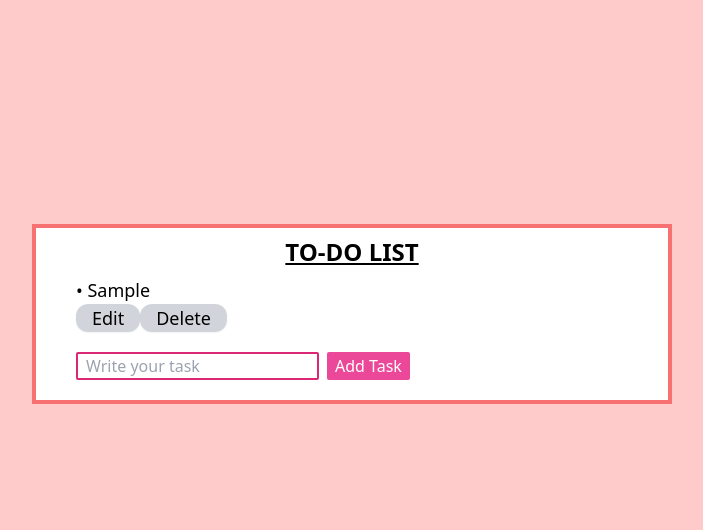
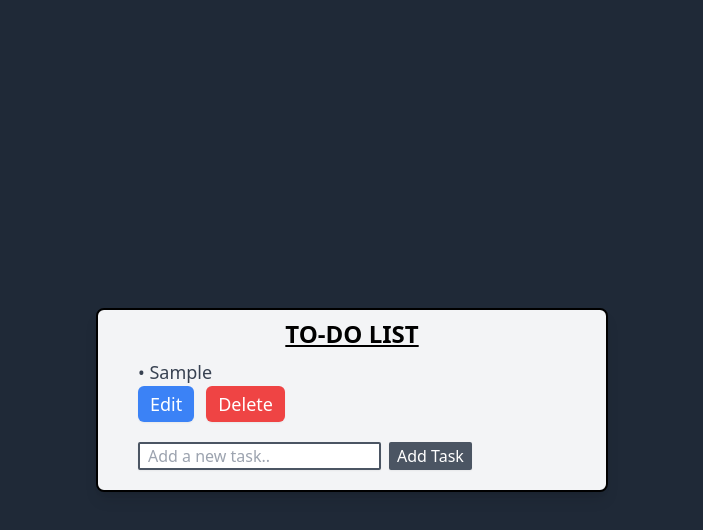
Before and after one commit to Exploring-glitch/To-Do-List, a website: page index.html in a window 1280 px wide. Both pictures are taken after typing "Sample" into the empty fields and a click on the button "Add Task". Shown: the whole page, without its empty margins (288-991 px from the left). Drawn offline with nearby package versions, Linux system fonts and the light colour scheme.

Commit message:
Changed the theme and design

```diff
--- a/index.html
+++ b/index.html
@@ -9,19 +9,17 @@
 </head>
 
 
-<body class="bg-red-200">
-    <div class="bg-white border-4 border-red-400 m-4 md:w-1/2 md:h-auto md:mx-auto md:my-56">
+<body class="bg-gray-800 flex justify-center items-center min-h-screen">
+    <div class="bg-gray-100 border-2 border-black m-4 rounded-lg shadow-lg w-full max-w-lg">
 
-        <h1 class="text-2xl font-bold flex justify-center underline my-2">TO-DO LIST</h1>
+        <h1 class="text-2xl font-semibold text-center underline my-2">TO-DO LIST</h1>
 
-        <div id="newdivhere" class="mx-1 md:mx-10 space-y-2 text-sm md:text-lg"></div>
+        <div id="newdivhere" class="mx-1 md:mx-10 space-y-3 text-sm md:text-lg"></div>
 
         <div class="flex mx-1 gap-1 md:gap-2 md:mx-10 my-5">
-            <input type="text" placeholder="Write your task " class="bg-white border-2 border-pink-600 text-black rounded-sm md:pl-2">
-            <button class="bg-pink-500 text-white pr-2 pl-2 rounded-sm hover:bg-pink-700" onclick="clickfunc()">Add Task</button>
+            <input type="text" placeholder="Add a new task.." class="bg-white border-2 border-gray-600 text-black hover:border-2 hover:border-gray-700 rounded-sm md:pl-2 shadow-sm">
+            <button class="bg-gray-600 text-white pr-2 pl-2 rounded-sm hover:bg-gray-700 shadow-sm hover:scale-105 font-medium" onclick="clickfunc()">Add Task</button>
         </div>
-
-
     </div>
 </body>
 
@@ -29,9 +27,13 @@
 
 <script>
     let todos=[];
+    function capitalize(str){
+        return str.charAt(0).toUpperCase() + str.slice(1);
+    }
     function clickfunc(){
+        let inputtext= document.querySelector("input").value.trim();
         todos.push({
-            title: document.querySelector("input").value
+            title: capitalize(inputtext)
         })
         document.querySelector("input").value="";
         render();
@@ -42,7 +44,7 @@
         render();
     }
     function editfunc(index){
-        let newtitle = prompt("Hey user! Edit your to-do here:", todos[index].title);
+        let newtitle = prompt("Heyy user! Edit your task here:", todos[index].title);
         if (newtitle!== null && newtitle.trim!== ""){
             todos[index].title = newtitle;
             render();
@@ -51,7 +53,6 @@
 
 
     function todocomponent(a,index){
-
         const newhead= document.createElement("h1");
         const neweditbtn= document.createElement("button");
         const newdelbtn= document.createElement("button");
@@ -61,15 +62,17 @@
         neweditbtn.innerHTML="Edit";
         newdelbtn.innerHTML="Delete";
 
+        newhead.classList.add("text-lg","font-medium","text-gray-700");
+
         neweditbtn.onclick = function(){
             editfunc(index);
         }
-        neweditbtn.classList.add("bg-gray-300","hover:bg-gray-800", "hover:text-white","pl-4","pr-4", "rounded-xl","shadow-sm","mr-3Ghu");
+        neweditbtn.classList.add("text-white","bg-blue-500","hover:bg-blue-600", "hover:text-black","py-1","px-3", "rounded-md","shadow-sm","mr-3","font-medium","focus:outline-none","hover:scale-105");
 
         newdelbtn.onclick = function(){
             delefunc(index);
         }
-        newdelbtn.classList.add("bg-gray-300","hover:bg-gray-800", "hover:text-white","pl-4","pr-4", "rounded-xl","shadow-sm");
+        newdelbtn.classList.add("text-white","bg-red-500","hover:bg-red-600", "hover:text-black","py-1","px-3", "rounded-md","shadow-sm","mr-3","font-medium","focus:outline-none","hover:scale-105");
 
         newele.appendChild(newhead);
         newele.appendChild(neweditbtn);
```
